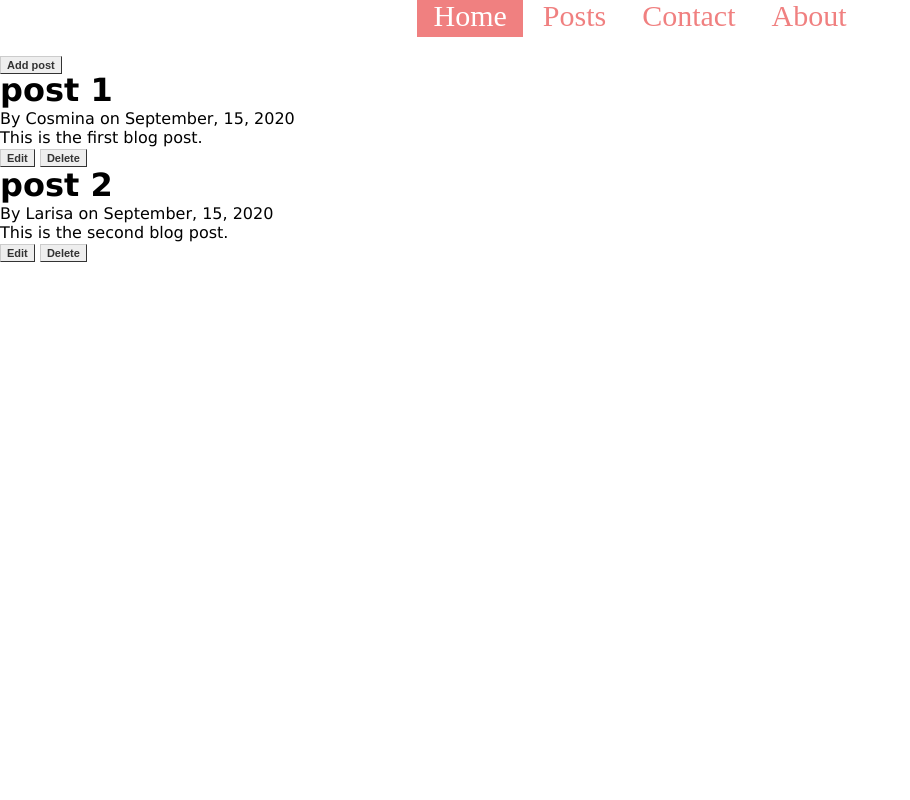
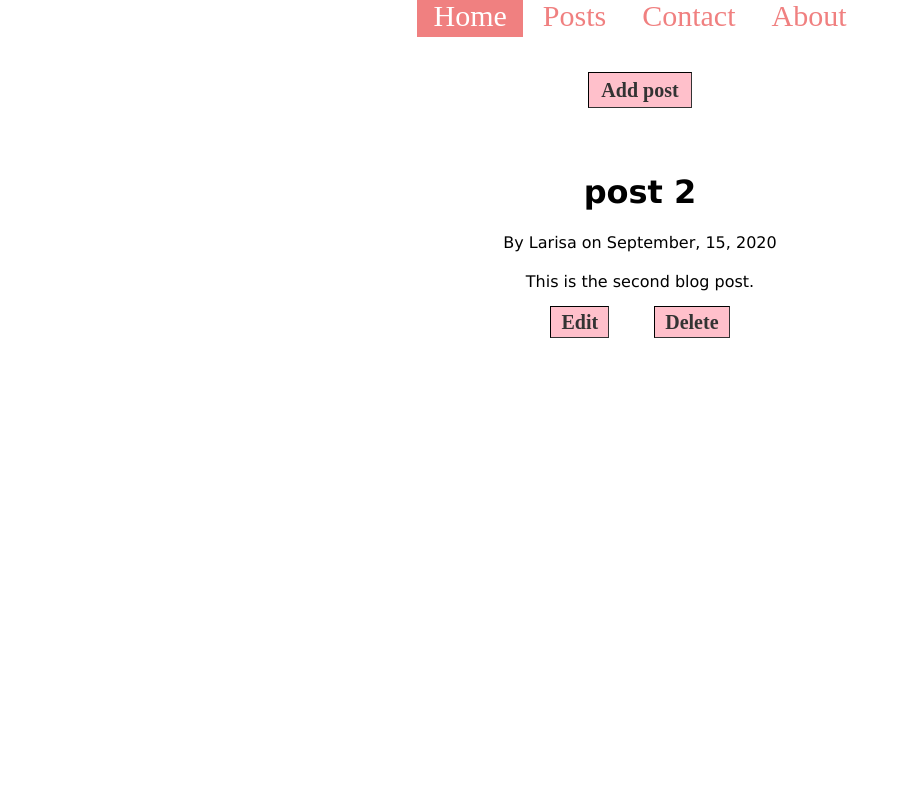
Before and after one commit to cosminadudas/Blog-App, a Flask app: page / in a window 1280 px wide. Shown: the whole page, without its empty margins (0-910 px from the left). Run offline with Flask 2, Linux system fonts and the light colour scheme.

Commit message:
added more style with css

```diff
--- a/BlogApp/static/css/index.css
+++ b/BlogApp/static/css/index.css
@@ -1,11 +1,26 @@
 .button {
-    font: bold 11px Arial;
+    font-family: Brush Script MT;
+    font: bold 20px Brush Script MT;
     text-decoration: none;
-    background-color: #EEEEEE;
+    background-color: #FFC0CB;
     color: #333333;
-    padding: 2px 6px 2px 6px;
-    border-top: 1px solid #CCCCCC;
+    padding: 4px 10px 4px 10px;
+    border-top: 1px solid black;
     border-right: 1px solid #333333;
     border-bottom: 1px solid #333333;
-    border-left: 1px solid #CCCCCC;
+    border-left: 1px solid black;
+    margin: 20px;
 }
+
+.article {
+    padding: 50px;
+    max-width: 100%;
+}
+
+.article p {
+    margin: 20px;
+}
+
+.bigger {
+    padding: 6px 12px 6px 12px;
+}
--- a/BlogApp/static/css/main.css
+++ b/BlogApp/static/css/main.css
@@ -1,18 +1,17 @@
 * {
-    box-sizing: border-box;
-    margin: 0;
     border: 0;
     padding: 0;
 }
 
 body {
-    /* margin: 0 !important;
-    padding: 0 !important;*/
     font-family: verdana;
+    text-align: center;
+    margin: auto;
 }
 
 .topnav {
     margin-top: -20px;
+    margin-bottom: 20px;
     display: inline-block;
     text-align: center;
     height: 60px;
--- a/BlogApp/templates/index.html
+++ b/BlogApp/templates/index.html
@@ -7,8 +7,12 @@
 
 
 {% block body %}
-<a href="{{ url_for('add_post') }}" class="button">Add post</a>
+
+<a href="{{ url_for('add_post') }}" class="bigger button">Add post</a>
+<div id="posts">
     {% for post in posts %}
+    <div class="article">
+
         <h1>{{ post.title }}</h1>
         <p>
             By {{ post.owner }} on {{ post.created_at }}
@@ -16,5 +20,9 @@
         <p>{{ post.content }}</p>
         <a href="{{ url_for('edit', post_id = post.id) }}" class="button">Edit</a>
         <a href="{{ url_for('delete', post_id = post.id) }}" class="button">Delete</a>
+        <hr>
+    </div>
     {%  endfor %}
+</div>
+
 {% endblock %}
```
Lines whose indentation alone changed are shown as unchanged.
